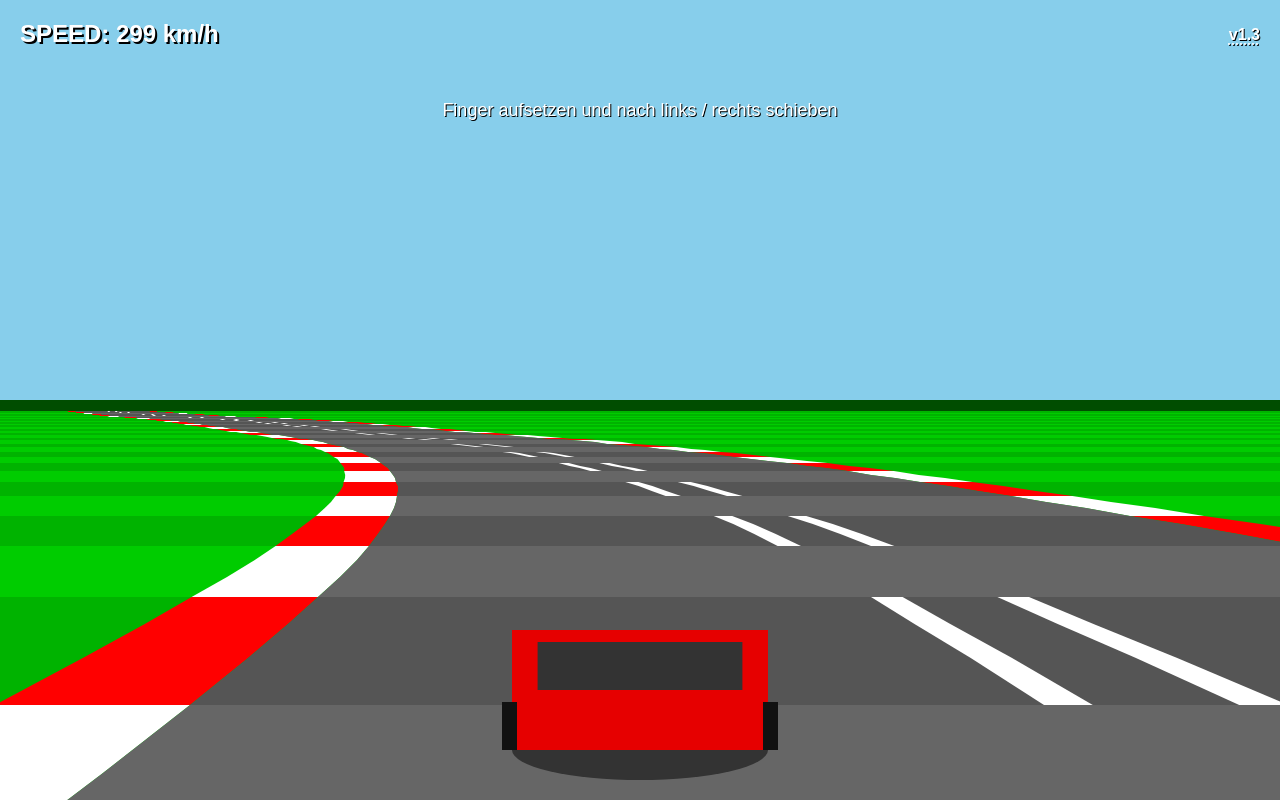
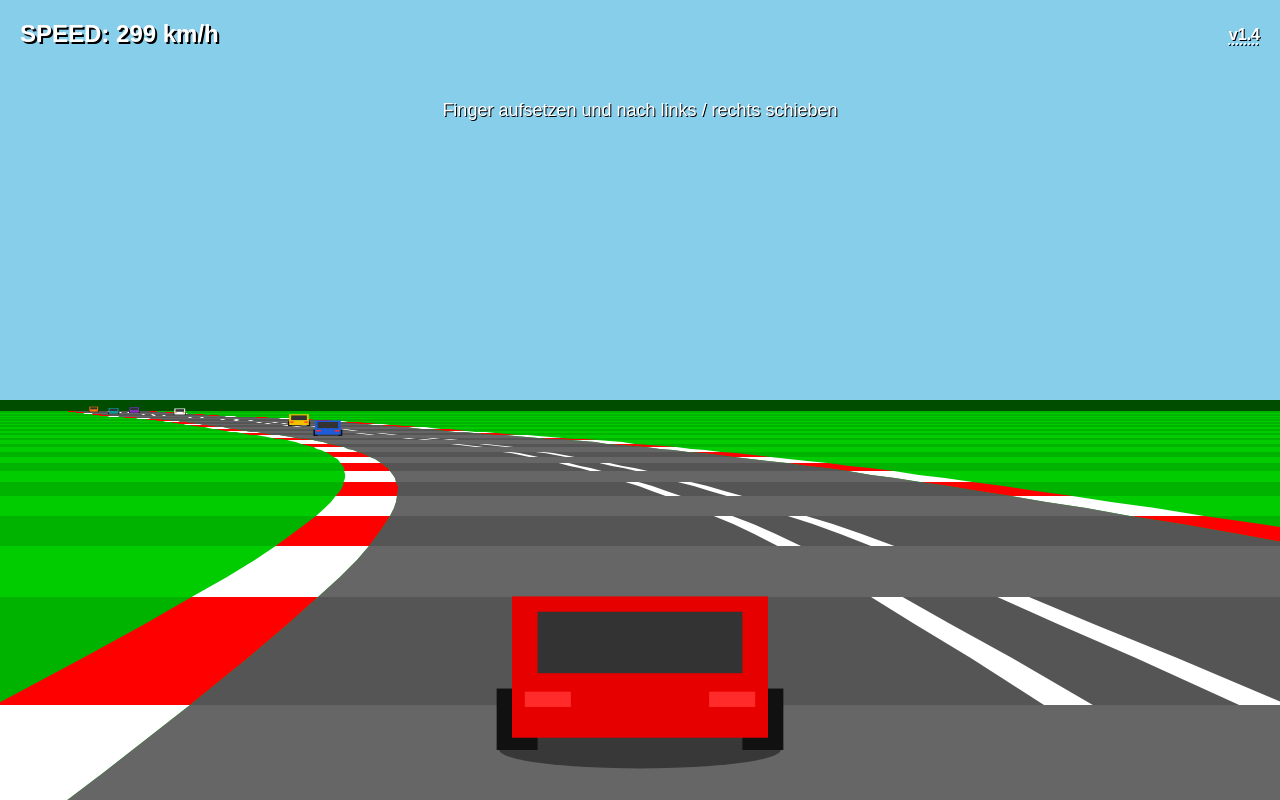
Before and after one commit to luperttrading-lab/Autorennen, a plain HTML site: page index.html in a window 1280 px wide. Drawn offline with Linux system fonts and the light colour scheme.

Commit message:
Gegner-Autos (v1.4)
- 14 Gegner, gleichmäßig auf der Strecke verteilt, je eigene Spur,
  Farbe und Tempo (35-70 % unseres Höchsttempos)
- Perspektivisch gezeichnet, von hinten nach vorn, hinter Kuppen abgeschnitten
- Auffahren: Tempo fällt auf 80 % des Gegners, kurz hinter ihn zurückgesetzt,
  Vibration falls verfügbar
- Eigenes Auto in derselben Zeichnung wie die Gegner

Co-Authored-By: Claude Opus 5.5 <noreply@anthropic.com>
Claude-Session: https://claude.ai/code/session_01LHRCLq4mNKzvubmMuU1sDB

```diff
--- a/index.html
+++ b/index.html
@@ -117,7 +117,7 @@
 </div>
 
 <script>
-const APP_VERSION = '1.3';          // bei JEDER Änderung hochzählen, nie zurück
+const APP_VERSION = '1.4';          // bei JEDER Änderung hochzählen, nie zurück
 </script>
 <script>
 const canvas = document.getElementById('gameCanvas');
@@ -253,6 +253,44 @@ const cameraHeight = 1000;
 const cameraDepth = 1 / Math.tan((100 / 2) * Math.PI / 180);
 const drawDistance = 150;
 
+// --- GEGNER-AUTOS ---
+const PLAYER_Z = 950;        // Abstand Kamera -> eigenes Auto (dort steht es unten im Bild)
+const CAR_WORLD_W = 450;     // Breite eines Autos in Welt-Einheiten (Straße: 2 * roadWidth = 4000)
+const OPP_COUNT = 14;
+const OPP_COLORS = ['#1e5bd6', '#f2c200', '#ffffff', '#ff7a00', '#7a2bd6', '#1a1a1a', '#00a3a3'];
+let opponents = [];
+function resetOpponents() {
+    opponents = [];
+    for (let i = 0; i < OPP_COUNT; i++) {
+        opponents.push({
+            z: (i + 1) * trackLength / (OPP_COUNT + 1),                // gleichmäßig verteilt
+            offset: [-0.6, 0, 0.6][i % 3] + (Math.random() - 0.5) * 0.2, // Spur: -1 linker, +1 rechter Rand
+            speed: maxSpeed * (0.35 + Math.random() * 0.35),             // 35-70 % unseres Höchsttempos
+            color: OPP_COLORS[i % OPP_COLORS.length]
+        });
+    }
+}
+resetOpponents();
+
+// Auto von hinten zeichnen; x = Mitte, y = Unterkante, w = Breite in Pixeln
+function drawCar(x, y, w, h, color) {
+    const left = x - w / 2, top = y - h;
+    ctx.fillStyle = 'rgba(0,0,0,0.45)';
+    ctx.beginPath();
+    ctx.ellipse(x, y, w * 0.55, h * 0.12, 0, 0, Math.PI * 2);
+    ctx.fill();
+    ctx.fillStyle = '#111';                                    // Räder
+    ctx.fillRect(left - w * 0.06, top + h * 0.6, w * 0.16, h * 0.4);
+    ctx.fillRect(left + w * 0.9, top + h * 0.6, w * 0.16, h * 0.4);
+    ctx.fillStyle = color;                                     // Karosserie
+    ctx.fillRect(left, top, w, h * 0.92);
+    ctx.fillStyle = '#333';                                    // Heckscheibe
+    ctx.fillRect(left + w * 0.1, top + h * 0.1, w * 0.8, h * 0.4);
+    ctx.fillStyle = '#ff2a2a';                                 // Rücklichter
+    ctx.fillRect(left + w * 0.05, top + h * 0.62, w * 0.18, h * 0.1);
+    ctx.fillRect(left + w * 0.77, top + h * 0.62, w * 0.18, h * 0.1);
+}
+
 // --- RENDERING FUNKTIONEN ---
 function project(p, cameraX, cameraY, cameraZ) {
     p.camera.x = (p.world.x || 0) - cameraX;
@@ -298,6 +336,7 @@ function render() {
     for(let n = 0; n < drawDistance; n++) {
         const segment = segments[(baseSegment + n) % segments.length];
         segment.looped = segment.index < baseSegment;
+        segment.clip = maxy;
         segment.fog = 1 - (n / drawDistance);
 
         const cameraX = playerX * roadWidth - x;
@@ -350,28 +389,41 @@ function render() {
         maxy = p2.y;
     }
 
-    // Spieler-Auto zeichnen (Einfaches rotes Rechteck als Platzhalter)
-    const carW = canvas.width * 0.2;
-    const carH = canvas.height * 0.15;
-    const carX = (canvas.width / 2) - (carW / 2); // Auto bleibt mittig, die Straße wandert (Kamera folgt playerX)
-    const carY = canvas.height - carH - 50;
+    // Gegner zeichnen: von hinten nach vorn, abgeschnitten an Kuppen
+    const vis = [];
+    for (const o of opponents) {
+        let rel = o.z - position;
+        if (rel < 0) rel += trackLength;
+        if (rel < cameraDepth * 2 || rel >= (drawDistance - 1) * segmentLength) continue;
+        const idx = Math.floor(o.z / segmentLength) % segments.length;
+        const n = (idx - baseSegment + segments.length) % segments.length; // wie weit vor uns (Segmente)
+        if (n >= drawDistance) continue;
+        const seg = segments[idx];
+        if (seg.p1.camera.z <= cameraDepth) continue;                       // hinter der Kamera
+        vis.push({ o, rel, seg });
+    }
+    vis.sort((a, b) => b.rel - a.rel);
+    for (const { o, seg } of vis) {
+        const t = (o.z % segmentLength) / segmentLength;
+        const a = seg.p1.screen, b = seg.p2.screen;
+        if (!(a.scale > 0)) continue;
+        const sy = a.y + (b.y - a.y) * t;
+        const sw = a.w + (b.w - a.w) * t;              // halbe Straßenbreite in Pixeln
+        const sx = a.x + (b.x - a.x) * t + sw * o.offset;
+        const w = sw * CAR_WORLD_W / roadWidth;
+        const h = w * 0.6;
+        if (w < 2 || sy - h >= seg.clip) continue;      // zu klein oder ganz hinter der Kuppe
+        ctx.save();
+        ctx.beginPath();
+        ctx.rect(0, 0, canvas.width, seg.clip);
+        ctx.clip();
+        drawCar(sx, sy, w, h, o.color);
+        ctx.restore();
+    }
 
-    // Schatten
-    ctx.fillStyle = 'rgba(0,0,0,0.5)';
-    ctx.beginPath();
-    ctx.ellipse(canvas.width / 2, carY + carH, carW/2, carH/4, 0, 0, Math.PI*2);
-    ctx.fill();
-
-    // Auto Karosserie
-    ctx.fillStyle = '#e60000'; // Ferrari Rot
-    ctx.fillRect(carX, carY, carW, carH);
-    // Fenster
-    ctx.fillStyle = '#333';
-    ctx.fillRect(carX + carW*0.1, carY + carH*0.1, carW*0.8, carH*0.4);
-    // Räder
-    ctx.fillStyle = '#111';
-    ctx.fillRect(carX - 10, carY + carH*0.6, 15, carH*0.4);
-    ctx.fillRect(carX + carW - 5, carY + carH*0.6, 15, carH*0.4);
+    // Spieler-Auto: gleiche Zeichnung wie die Gegner, nur rot und vorn
+    const carW = canvas.width * 0.2;              // entspricht CAR_WORLD_W im Abstand PLAYER_Z
+    drawCar(canvas.width / 2, canvas.height - 50, carW, carW * 0.6, '#e60000');
 }
 
 // --- SPIEL-LOGIK ---
@@ -398,6 +450,22 @@ function update(dt) {
     position += speed * dt;
     while (position >= trackLength) {
         position -= trackLength;
+    }
+
+    // Gegner fahren mit eigenem Tempo; Auffahren bremst uns auf deren Tempo
+    const myZ = (position + PLAYER_Z) % trackLength;
+    for (const o of opponents) {
+        o.z += o.speed * dt;
+        while (o.z >= trackLength) o.z -= trackLength;
+        let dz = o.z - myZ;
+        if (dz < -trackLength / 2) dz += trackLength;
+        if (dz > trackLength / 2) dz -= trackLength;
+        // Abstand der Mitten < Autobreite (in Einheiten von playerX: 1 = halbe Straße = roadWidth)
+        if (dz > -50 && dz < 250 && Math.abs(playerX - o.offset) < CAR_WORLD_W / roadWidth && speed > o.speed) {
+            speed = o.speed * 0.8;
+            position = (o.z - PLAYER_Z - 400 + trackLength) % trackLength; // hinter den Gegner zurücksetzen
+            if (navigator.vibrate) navigator.vibrate(60);
+        }
     }
 
     // Lenken
```
